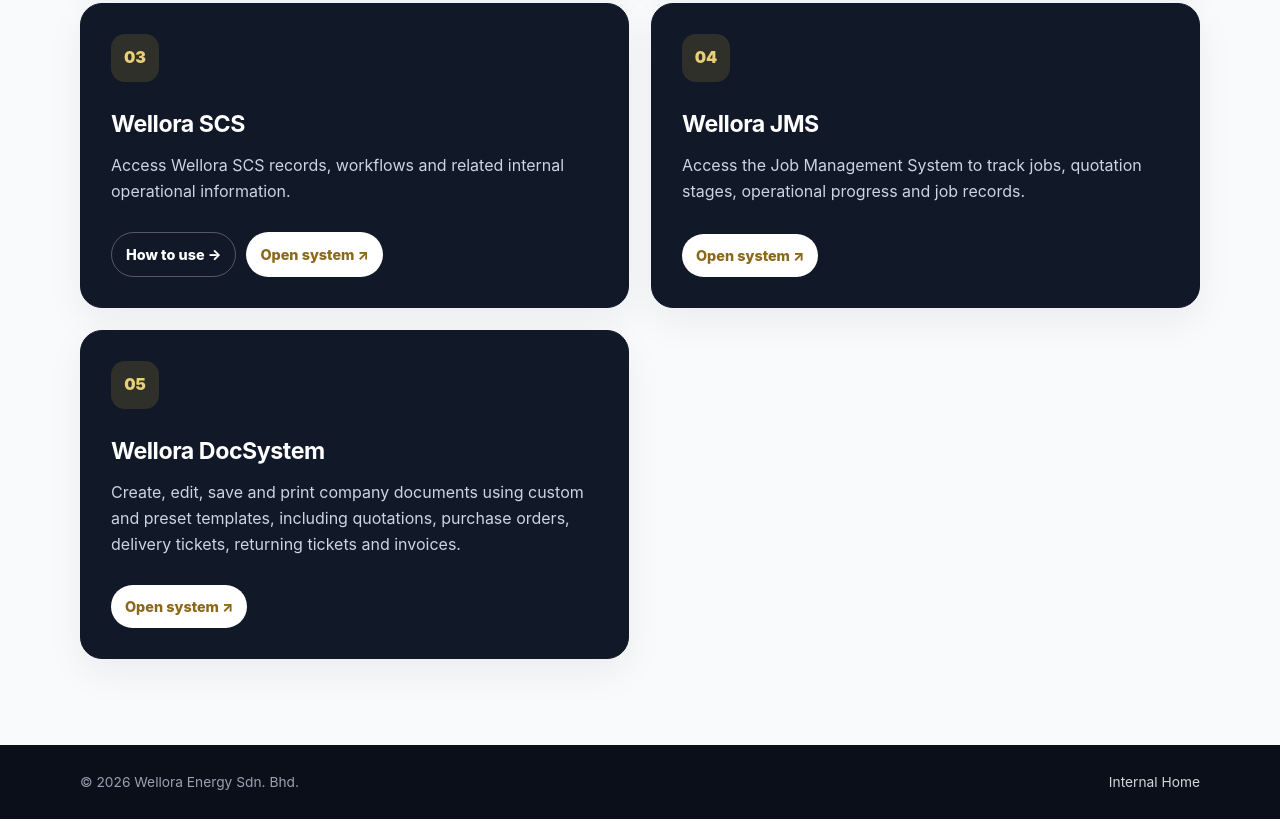
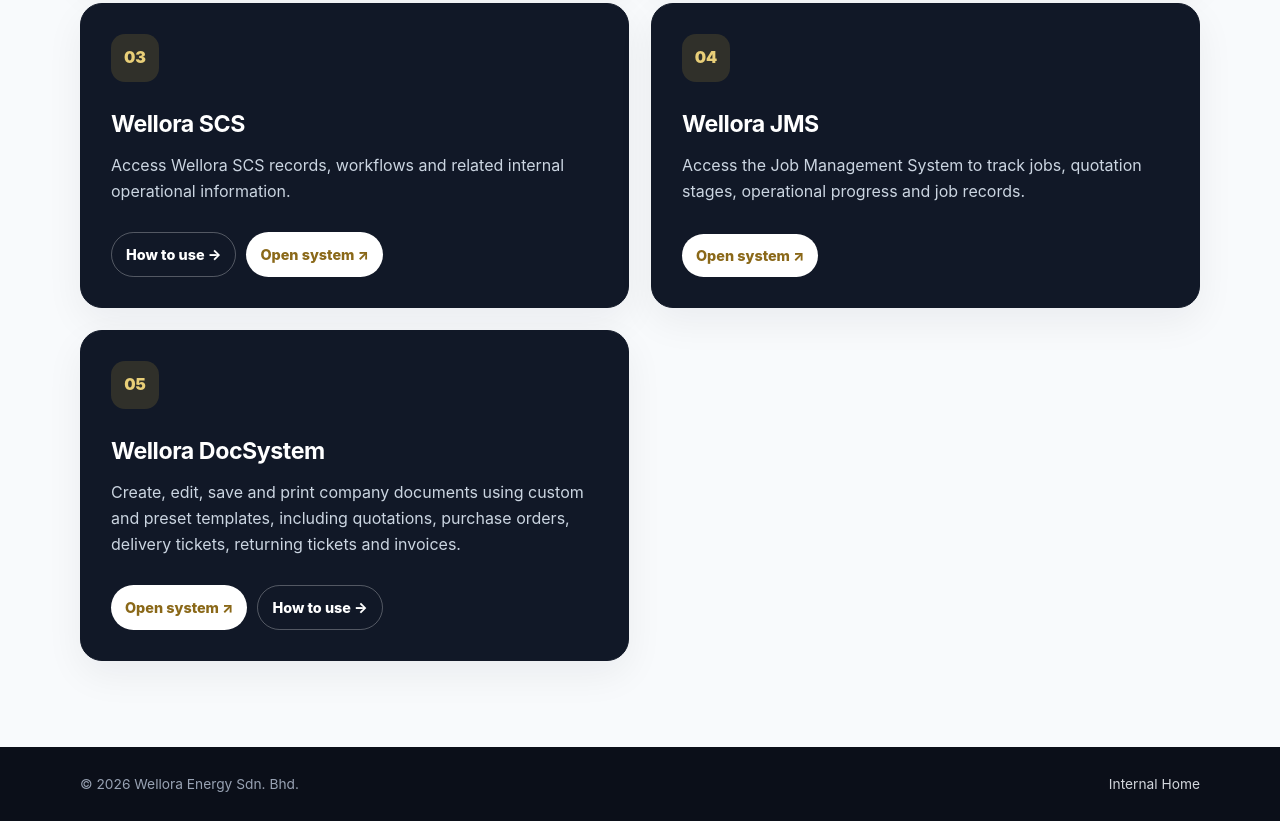
Before and after one commit to welloraenergy/internalhome, a plain HTML site: page index.html in a window 1280 px wide. Shown: the part 1089-1910 px from the top of the page. Drawn offline with Linux system fonts and the light colour scheme.

Commit message:
Link DocSystem quick guide from Internal Home card

```diff
--- a/index.html
+++ b/index.html
@@ -104,6 +104,7 @@
             <p>Create, edit, save and print company documents using custom and preset templates, including quotations, purchase orders, delivery tickets, returning tickets and invoices.</p>
             <div class="card-actions">
               <a class="system" href="https://welloraenergy.github.io/docsystem/" target="_blank" rel="noopener noreferrer">Open system ↗</a>
+              <a class="guide" href="https://welloraenergy.github.io/docsystem/guide.html" target="_blank" rel="noopener noreferrer">How to use →</a>
             </div>
           </div>
         </div>
```
